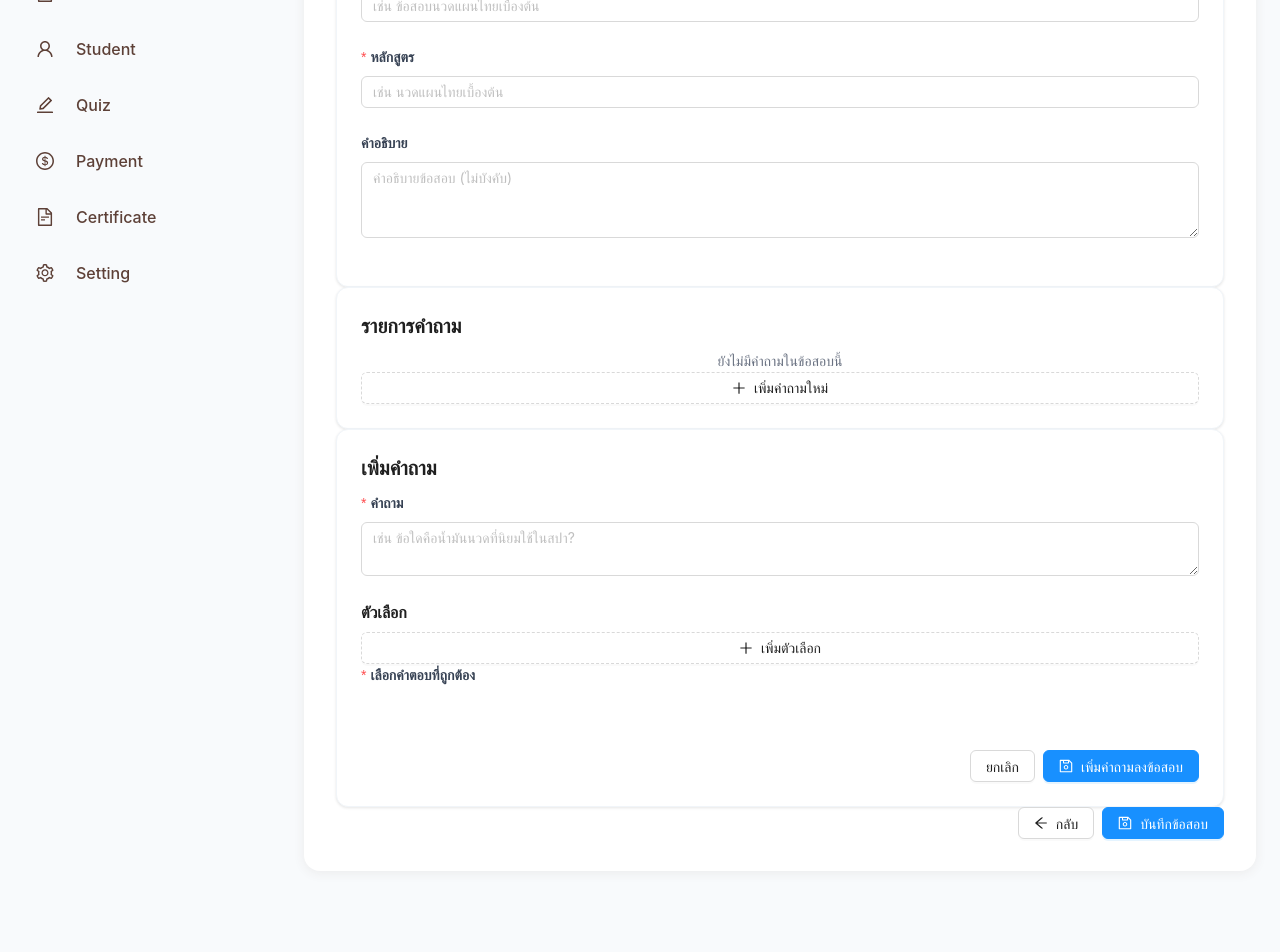
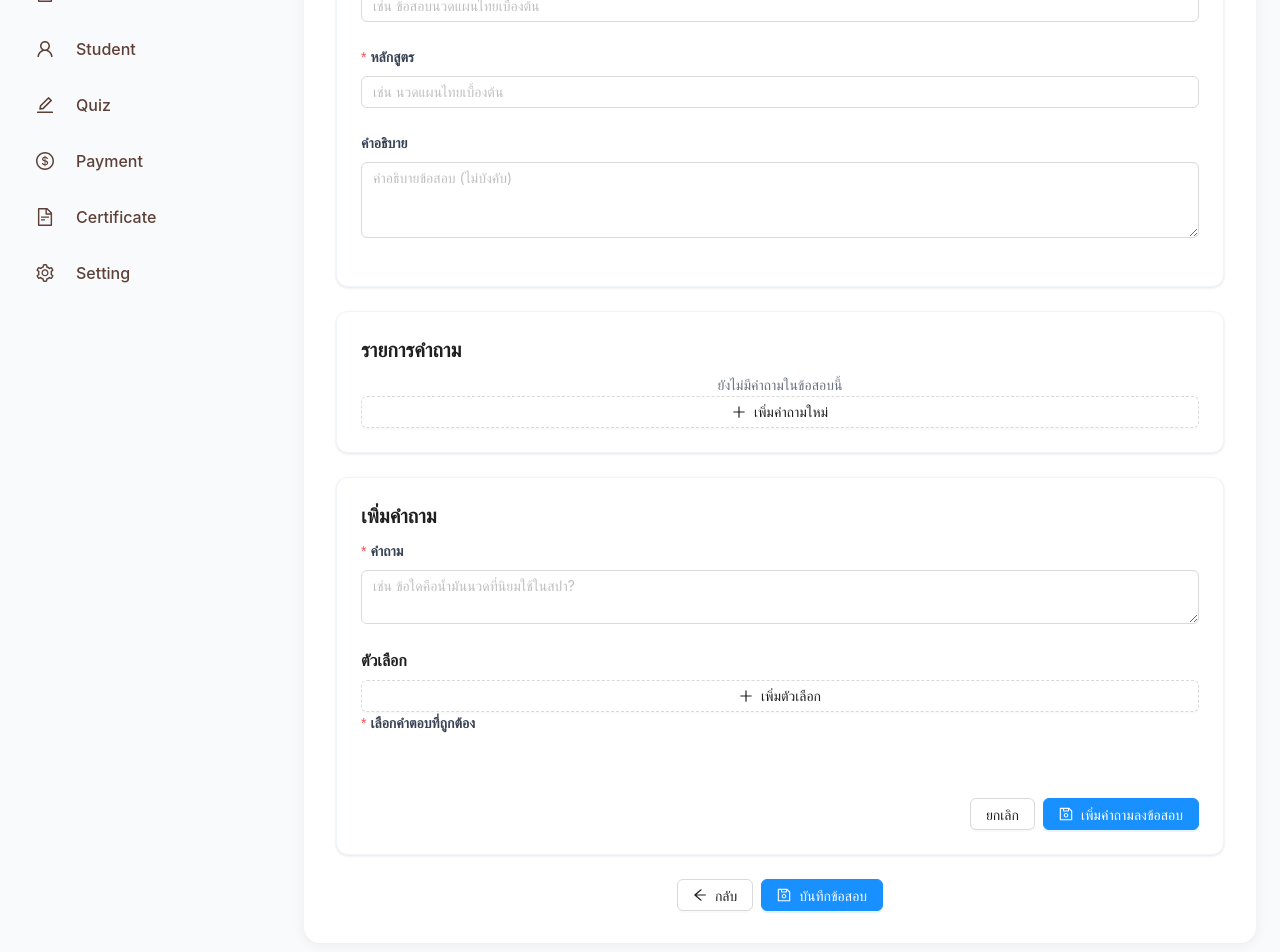
Before and after one commit to Siripoom/massage-spa-training-system, a Next.js app in the folder frontend/: page /admin/quiz/manage in a window 1280 px wide. Shown: the part 296-1248 px from the top of the page. Before the commit the page ends 1191 px from the top, so only its background shows below. Built offline with nearby package versions, Linux system fonts and the light colour scheme; what @ant-design/nextjs-registry would draw is missing.

Commit message:
config layout in manage quiz page

```diff
--- a/frontend/src/app/(pages)/admin/dashboard/page.tsx
+++ b/frontend/src/app/(pages)/admin/dashboard/page.tsx
@@ -5,7 +5,7 @@ import {
   Row,
   Col,
   Card,
-  Statistic,
+  // Statistic,
   Progress,
   List,
   Avatar,
@@ -17,7 +17,7 @@ import {
   UserOutlined,
   BookOutlined,
   FileTextOutlined,
-  TrophyOutlined,
+  // TrophyOutlined,
   RiseOutlined,
   FallOutlined,
   ClockCircleOutlined,
@@ -239,7 +239,7 @@ export default function AdminDashboard() {
                           color={
                             course.ministry === "สาธารณสุข" ? "green" : "blue"
                           }
-                          size="small"
+                          // size="small"
                         >
                           {course.ministry}
                         </Tag>
--- a/frontend/src/app/(pages)/admin/quiz/manage/page.tsx
+++ b/frontend/src/app/(pages)/admin/quiz/manage/page.tsx
@@ -2,7 +2,7 @@
 
 import '@ant-design/v5-patch-for-react-19';
 import React, { useState, useEffect } from 'react';
-import { Form, Input, Button, Space, Card, Typography, message, Radio, Popconfirm } from 'antd';
+import { Form, Input, Button, Space, Card, Typography, message, Radio, Popconfirm, Row, Col } from 'antd';
 import { PlusOutlined, DeleteOutlined, SaveOutlined, ArrowLeftOutlined, EditOutlined } from '@ant-design/icons';
 import { v4 as uuidv4 } from 'uuid'; // สำหรับสร้าง unique ID
 import { useRouter, useSearchParams } from 'next/navigation';
@@ -286,7 +286,10 @@ export default function ManageQuizPage() {
         {quizId ? 'แก้ไขข้อสอบ' : 'สร้างข้อสอบใหม่'}
       </AntdTitle>
 
-      <Card className="rounded-xl shadow-custom-light p-4 mb-6">
+      {/* ใช้ Row และ Col เพื่อจัดระยะห่างระหว่าง Card และส่วนปุ่มสุดท้าย */}
+      <Row gutter={[0, 24]}> {/* gutter={[horizontal, vertical]} */}
+        <Col span={24}>
+          <Card className="rounded-xl shadow-custom-light p-4">
             <AntdTitle level={4} className="text-gray-700 mb-6">ข้อมูลข้อสอบ</AntdTitle>
             <Form
               form={form}
@@ -315,8 +318,10 @@ export default function ManageQuizPage() {
               </Form.Item>
             </Form>
           </Card>
+        </Col>
 
-      <Card className="rounded-xl shadow-custom-light p-4 mb-6">
+        <Col span={24}>
+          <Card className="rounded-xl shadow-custom-light p-4">
             <AntdTitle level={4} className="text-gray-700 mb-6">รายการคำถาม</AntdTitle>
             {quiz.questions.length === 0 && (
               <div className="text-center text-gray-500 mb-4">ยังไม่มีคำถามในข้อสอบนี้</div>
@@ -376,9 +381,11 @@ export default function ManageQuizPage() {
               เพิ่มคำถามใหม่
             </Button>
           </Card>
+        </Col>
 
         {/* Question Creation/Edit Form */}
-      <Card id="question-form-card" className="rounded-xl shadow-custom-light p-4 mb-6">
+        <Col span={24}>
+          <Card id="question-form-card" className="rounded-xl shadow-custom-light p-4">
             <AntdTitle level={4} className="text-gray-700 mb-6">
               {editingQuestionIndex !== null ? 'แก้ไขคำถาม' : 'เพิ่มคำถาม'}
             </AntdTitle>
@@ -490,8 +497,11 @@ export default function ManageQuizPage() {
               </Space>
             </Form>
           </Card>
+        </Col>
 
-      <Space className="mt-6 w-full justify-end">
+        {/* ปุ่มบันทึกและกลับ อยู่ใน Col แยก เพื่อให้ได้รับ gutter จาก Row หลัก */}
+        <Col span={24}>
+          <Space className="w-full justify-center">
             <Button
               icon={<ArrowLeftOutlined />}
               onClick={handleCancel}
@@ -508,6 +518,8 @@ export default function ManageQuizPage() {
               บันทึกข้อสอบ
             </Button>
           </Space>
+        </Col>
+      </Row>
     </div>
   );
 }
```
Lines whose indentation alone changed are shown as unchanged.
